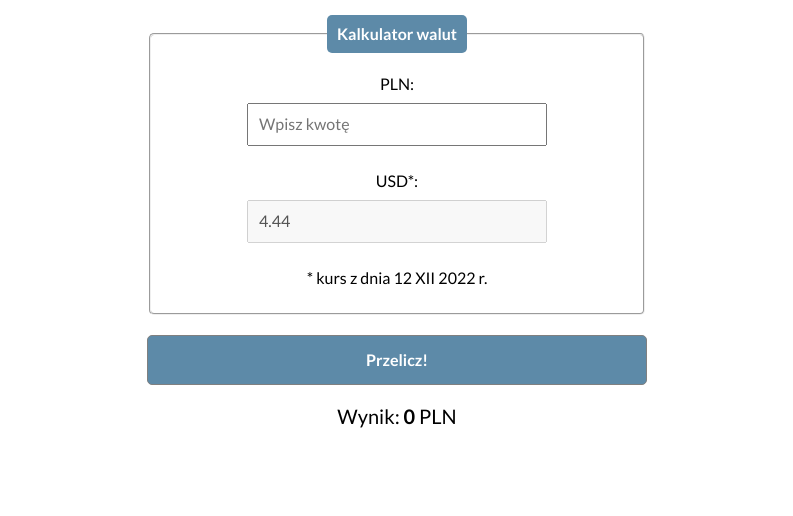
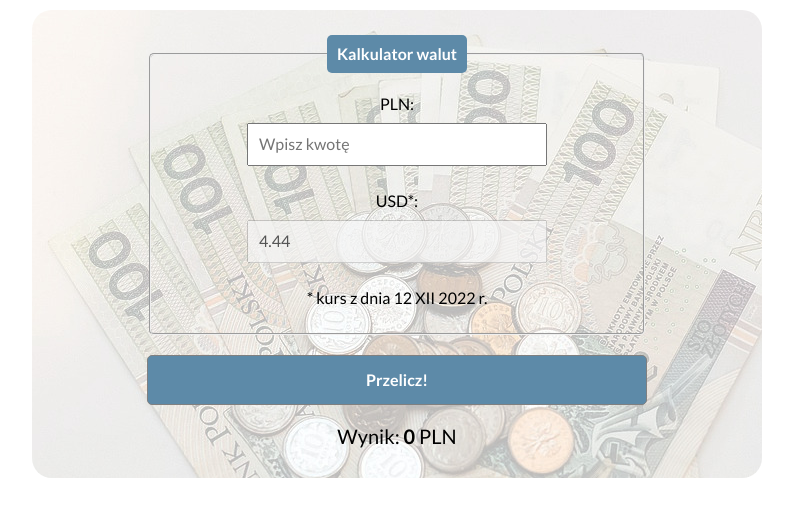
Before and after one commit to LandistRahildar/currency-converter, a plain HTML site: page index.html in a window 1280 px wide. Shown: the whole page, without its empty margins (243-1036 px from the left). Drawn offline with nearby package versions, Linux system fonts and the light colour scheme.

Commit message:
add background image

```diff
--- /dev/null
+++ b/css/backgroundImage.css
@@ -0,0 +1,7 @@
+.backgroundImage  {
+    background-image: url("../images/backgroundImage.jpg");
+    width: auto;
+    border-radius: 20px;
+    padding: 10px;
+    margin: 10px;
+}
--- a/index.html
+++ b/index.html
@@ -12,12 +12,15 @@
         integrity="sha512-NhSC1YmyruXifcj/KFRWoC561YpHpc5Jtzgvbuzx5VozKpWvQ+4nXhPdFgmx8xqexRcpAglTj9sIBWINXa8x5w=="
         crossorigin="anonymous" referrerpolicy="no-referrer">
     <link href="css/style.css" rel="stylesheet">
+    <link href="css/backgroundImage.css" rel="stylesheet">
     <script defer src="js/script.js"></script>
     <link href="https://fonts.googleapis.com/css2?family=Lato:ital,wght@0,400;0,700;1,400;1,700&display=swap"
         rel="stylesheet">
 </head>
 
 <body class="body">
+
+    <div class="backgroundImage">
         <form class="form js-form">
             <fieldset class="form__fieldset">
                 <legend class="form__legend">
@@ -41,6 +44,7 @@
             <button class="form__button">Przelicz!</button>
             <p class="form__paragraph">Wynik: <strong class="js-result">0</strong> PLN</p>
         </form>
+    </div>
 </body>
 
 </html>
```
Also changed, not shown: images/backgroundImage.jpg (added), images/presentation.png. Lines whose indentation alone changed are shown as unchanged.
